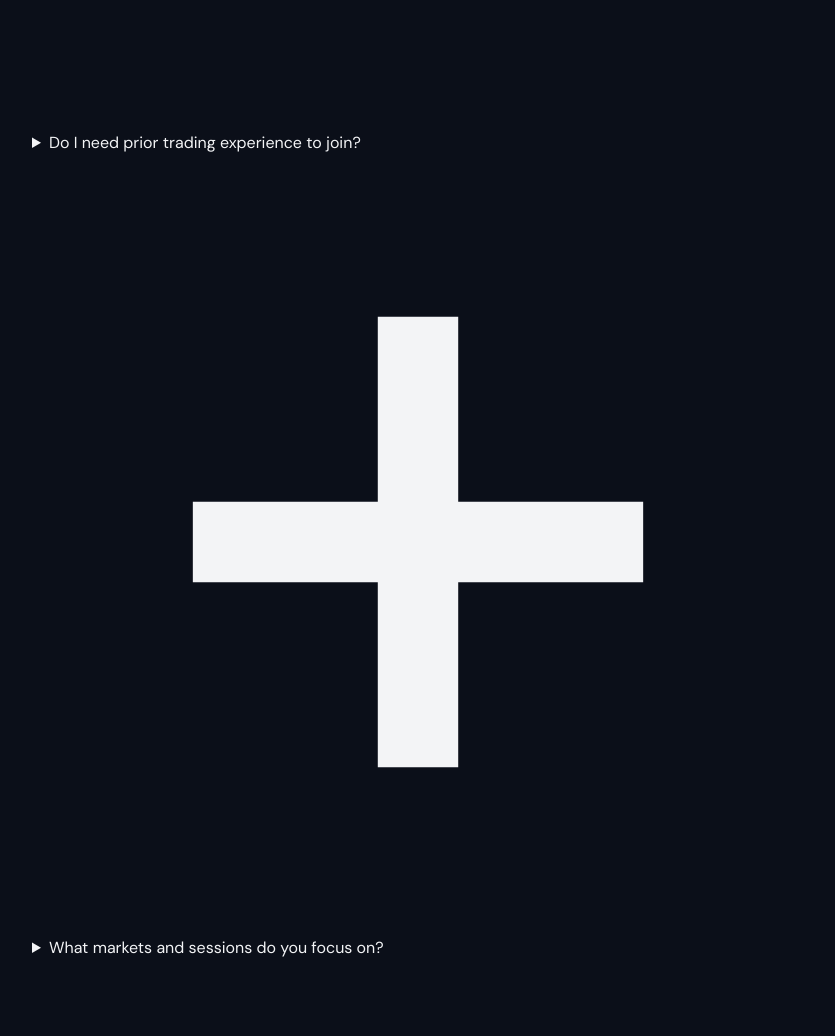
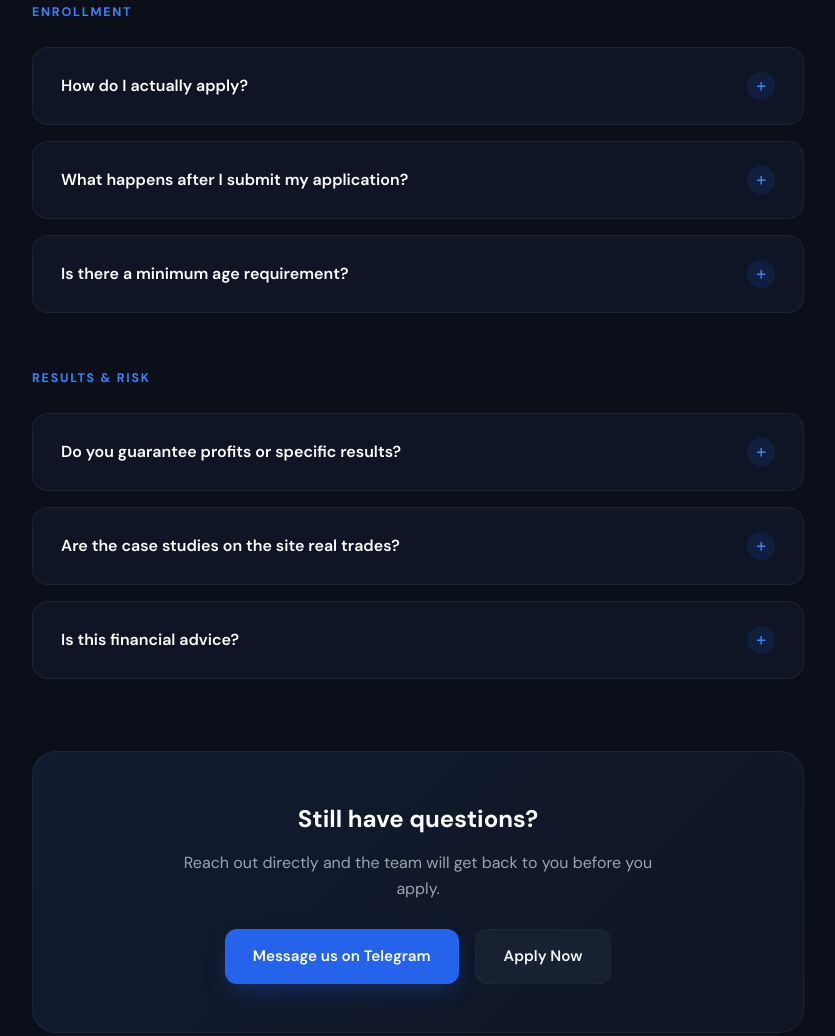
Before and after one commit to TeredaTrades/teredatrades-website, a plain HTML site: page faq.html in a window 1280 px wide. Shown: the part 1106-2142 px from the top of the page, without its empty margins (222-1057 px from the left). Drawn offline with Linux system fonts and the light colour scheme.

Commit message:
Update styles.css

```diff
--- a/styles.css
+++ b/styles.css
@@ -179,6 +179,10 @@
   }
 
   .nav-links a:hover {
+    color: #ffffff;
+  }
+
+  .nav-links a.nav-active {
     color: #ffffff;
   }
 
@@ -918,3 +922,162 @@
   line-height: 1.5;
   max-width: 800px;
 }
+
+/* ==========================================================================
+   FAQ PAGE
+   ========================================================================== */
+.faq-page-header {
+  padding: 3.5rem 0 1rem;
+}
+
+.faq-page-header h1 {
+  font-size: 2.75rem;
+  font-weight: 800;
+  letter-spacing: -0.02em;
+  color: #ffffff;
+  margin-bottom: 1.25rem;
+}
+
+.faq-page-header h1 em {
+  font-size: 3.2rem;
+  color: var(--accent-hover);
+}
+
+.faq-page-lead {
+  color: var(--text-muted);
+  font-size: 1.05rem;
+  max-width: 640px;
+}
+
+.faq-category {
+  margin-bottom: 3.5rem;
+}
+
+.faq-category:last-of-type {
+  margin-bottom: 0;
+}
+
+.faq-category-title {
+  font-size: 0.78rem;
+  font-weight: 700;
+  text-transform: uppercase;
+  letter-spacing: 0.14em;
+  color: var(--accent-hover);
+  margin-bottom: 1.5rem;
+}
+
+.faq-list {
+  display: flex;
+  flex-direction: column;
+  gap: 1rem;
+}
+
+.faq-item {
+  background-color: var(--bg-surface);
+  border: 1px solid var(--border-color);
+  border-radius: 1rem;
+  overflow: hidden;
+  transition: border-color 0.2s ease;
+}
+
+.faq-item[open] {
+  border-color: rgba(37, 99, 235, 0.4);
+}
+
+.faq-item summary {
+  list-style: none;
+  cursor: pointer;
+  display: flex;
+  align-items: center;
+  justify-content: space-between;
+  gap: 1.25rem;
+  padding: 1.5rem 1.75rem;
+  font-weight: 600;
+  font-size: 1rem;
+  color: #ffffff;
+}
+
+.faq-item summary::-webkit-details-marker {
+  display: none;
+}
+
+.faq-item summary:focus-visible {
+  outline: 2px solid var(--accent-hover);
+  outline-offset: -2px;
+}
+
+.faq-icon {
+  flex-shrink: 0;
+  width: 1.75rem;
+  height: 1.75rem;
+  border-radius: 50%;
+  background-color: rgba(37, 99, 235, 0.12);
+  color: var(--accent-hover);
+  display: flex;
+  align-items: center;
+  justify-content: center;
+  transition: transform 0.25s ease, background-color 0.25s ease;
+}
+
+.faq-icon svg {
+  width: 0.9rem;
+  height: 0.9rem;
+}
+
+.faq-item[open] .faq-icon {
+  transform: rotate(45deg);
+  background-color: rgba(37, 99, 235, 0.22);
+}
+
+.faq-answer {
+  padding: 0 1.75rem 1.5rem;
+  color: var(--text-muted);
+  font-size: 0.92rem;
+  line-height: 1.75;
+}
+
+.faq-answer p + p {
+  margin-top: 0.85rem;
+}
+
+.faq-answer a {
+  color: var(--accent-hover);
+}
+
+.faq-cta {
+  margin-top: 4.5rem;
+  text-align: center;
+  padding: 3rem;
+  background: linear-gradient(135deg, #111c30 0%, var(--bg-surface) 100%);
+  border: 1px solid var(--border-color);
+  border-radius: 1.5rem;
+}
+
+.faq-cta h3 {
+  font-size: 1.5rem;
+  color: #ffffff;
+  margin-bottom: 0.75rem;
+}
+
+.faq-cta p {
+  color: var(--text-muted);
+  margin-bottom: 1.75rem;
+  max-width: 480px;
+  margin-left: auto;
+  margin-right: auto;
+}
+
+.faq-cta-actions {
+  display: flex;
+  gap: 1rem;
+  justify-content: center;
+  flex-wrap: wrap;
+}
+
+@media (max-width: 768px) {
+  .faq-page-header h1 { font-size: 2rem; }
+  .faq-page-header h1 em { font-size: 2.3rem; }
+  .faq-item summary { padding: 1.25rem; font-size: 0.95rem; gap: 1rem; }
+  .faq-answer { padding: 0 1.25rem 1.25rem; }
+  .faq-cta { padding: 2rem; }
+}
```
